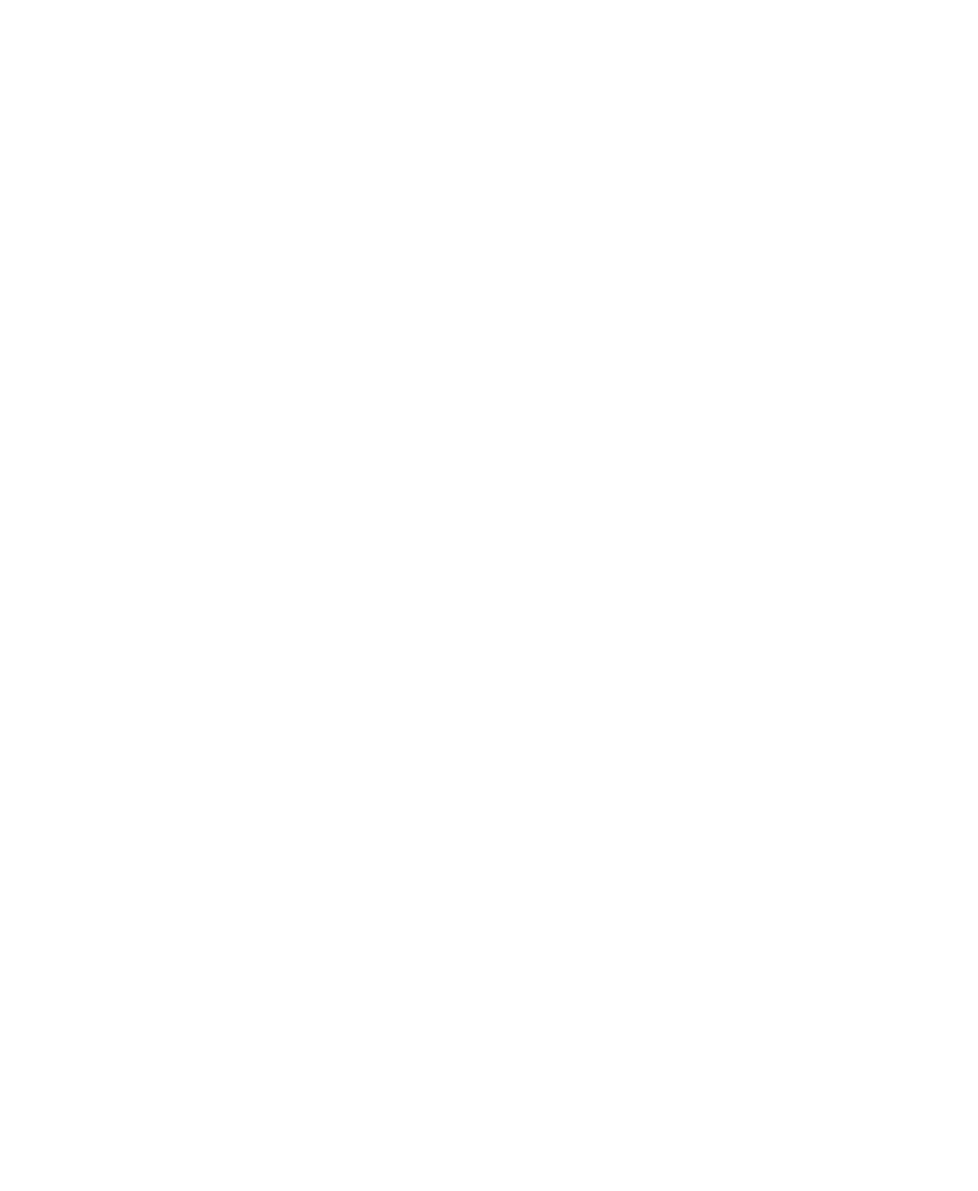
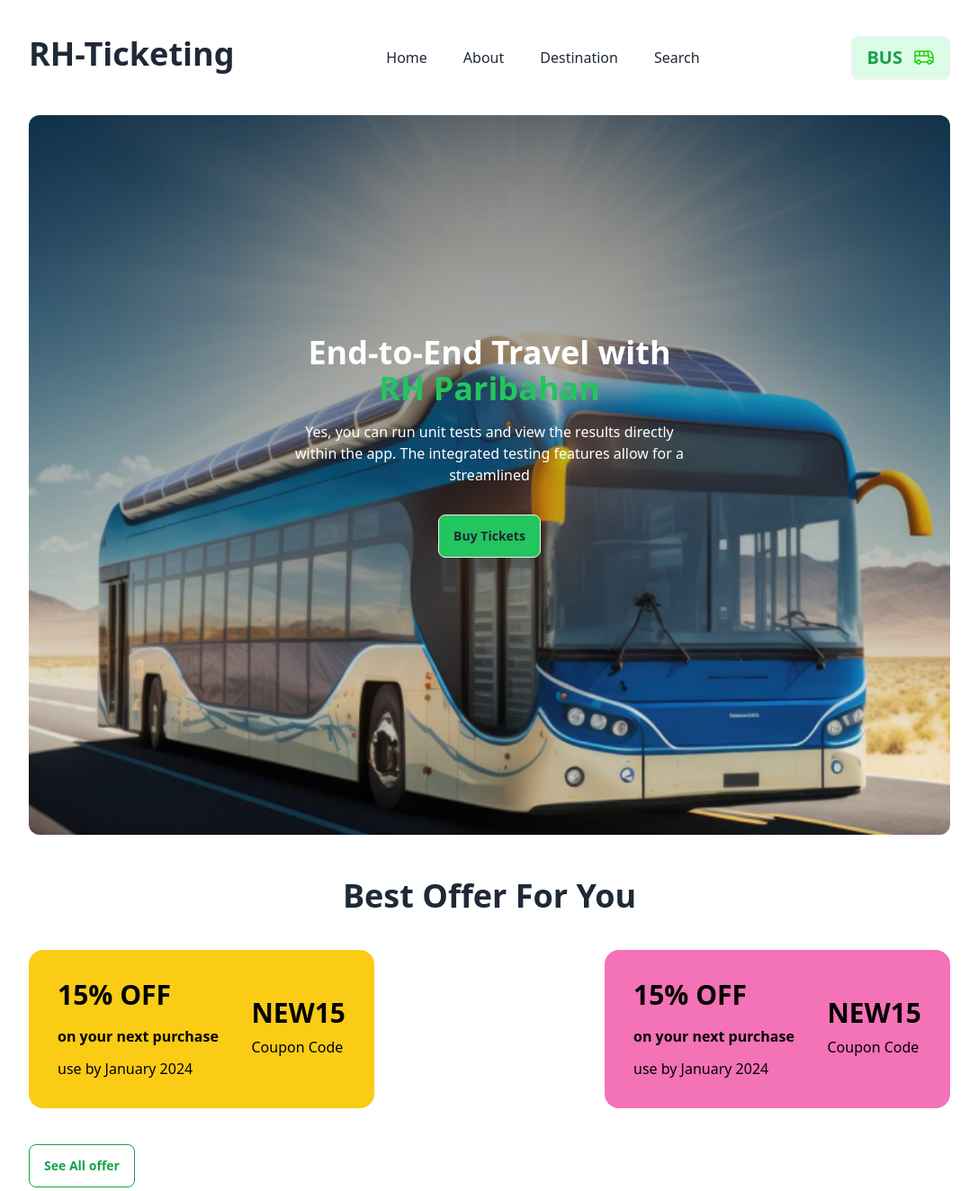
Before and after one commit to Rakib1808/E-Ticketing, a plain HTML site: page index.html in a window 1280 px wide. Shown: the whole page at 90% size, without its empty margins (96-1183 px from the left). Before the commit the page ends 800 px from the top, so only its background shows below. Drawn offline with nearby package versions, Linux system fonts and the light colour scheme.

Commit message:
banner section added

```diff
--- a/index.html
+++ b/index.html
@@ -4,11 +4,88 @@
     <meta charset="UTF-8">
     <meta name="viewport" content="width=device-width, initial-scale=1.0">
     <title>Bus E Ticketing</title>
+    <!-- tailwindcss instaling -->
+    <link href="https://cdn.jsdelivr.net/npm/daisyui@4.6.0/dist/full.min.css" rel="stylesheet" type="text/css" />
+    <script src="https://cdn.tailwindcss.com"></script>
 </head>
 <body>
-    <section>
+    <header class="py-10 px-4 md:px-32">
 
-    </section>
+        <!-- nav-section -->
+        <section>
+            <nav class="flex justify-between">
+                    <div>
+                        <h2 class="text-4xl font-bold">RH-Ticketing</h2>
+                    </div>
+
+                    <div>
+                        <ul class="flex items-center gap-10 cursor-pointer mt-3">
+                            <li>Home</li>
+                            <li>About</li>
+                            <li>Destination</li>
+                            <li>Search</li>
+                        </ul>
+                    </div>
+
+                    <div class=" flex items-center gap-3 bg-green-100 rounded-lg -mt-0.7 btn">
+                        <button class="text-xl text-green-600">BUS</button>
+                        <img src="./images/bus-icon.png" alt="">
+                    </div>
+            </nav>
+        </section>
+
+        <!-- banner section -->
+        <section>
+            <div class="hero min-h-screen mt-10 rounded-xl" style="background-image: url(./images/banner.png)">
+                <div class=" text-center text-white max-w-md">
+                    <h1 class="text-4xl mb-24 font-bold">End-to-End Travel with <br> <span class="text-green-500">RH Paribahan</span></h1>
+                    <p class="-mt-20">Yes, you can run unit tests and view the results directly within the app. The integrated testing features allow for a streamlined</p>
+                    <button class="bg-green-500 mb-16 mt-8 btn font-bold ">Buy Tickets</button>
+                </div>
+              </div>
+        </section>
+
+        <!-- best offer section -->
+        <section class="">
+            <h2 class="text-4xl font-semibold mt-12 text-center">Best Offer For You</h2>
+
+            <!-- card section -->
+            <div class="flex justify-between">
+
+            <div class="card w-96 bg-yellow-400 text-neutral-content mt-10">
+                <div class="card-body text-black flex-row justify-between">
+                    <div class="">
+                        <h3 class="font-bold text-3xl">15% OFF</h3>
+                        <p class="font-semibold mt-4 mb-3">on your next purchase</p>
+                        <p>use by January 2024</p>
+                    </div>
+                    <div class="mt-5">
+                        <h3 class="font-bold text-3xl mb-2">NEW15</h3>
+                        <p>Coupon Code</p>
+                    </div>
+                </div>
+              </div>
+
+
+            <div class="card w-96 bg-pink-400 text-neutral-content mt-10">
+                <div class="card-body text-black flex-row justify-between">
+                    <div class="">
+                        <h3 class="font-bold text-3xl">15% OFF</h3>
+                        <p class="font-semibold mt-4 mb-3">on your next purchase</p>
+                        <p>use by January 2024</p>
+                    </div>
+                    <div class="mt-5">
+                        <h3 class="font-bold text-3xl mb-2">NEW15</h3>
+                        <p>Coupon Code</p>
+                    </div>
+                </div>
+              </div>
+            </div>
+
+            <button class="btn text-green-600 btn-outline mt-10">See All offer</button>
+
+        </section>
+    </header>
 </body>
 <footer>
 
--- /dev/null
+++ b/tailwind.config.js
@@ -0,0 +1,8 @@
+/** @type {import('tailwindcss').Config} */
+module.exports = {
+    content: ["./src/**/*.{html,js}"],
+    theme: {
+      extend: {},
+    },
+    plugins: [],
+  }
```
Also changed, not shown: 4 other files.
